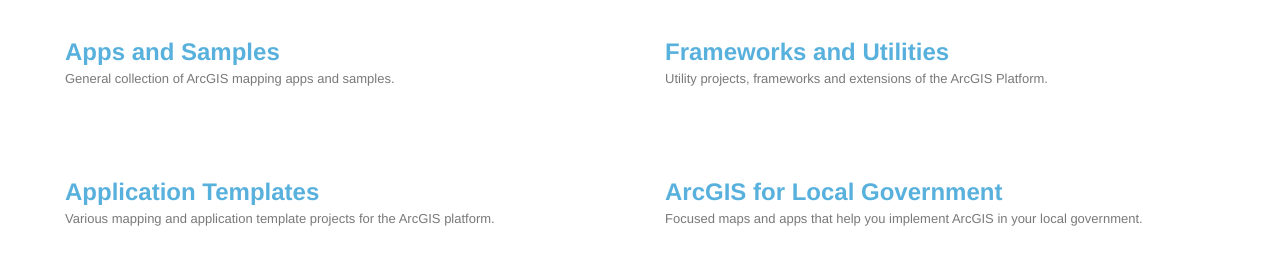
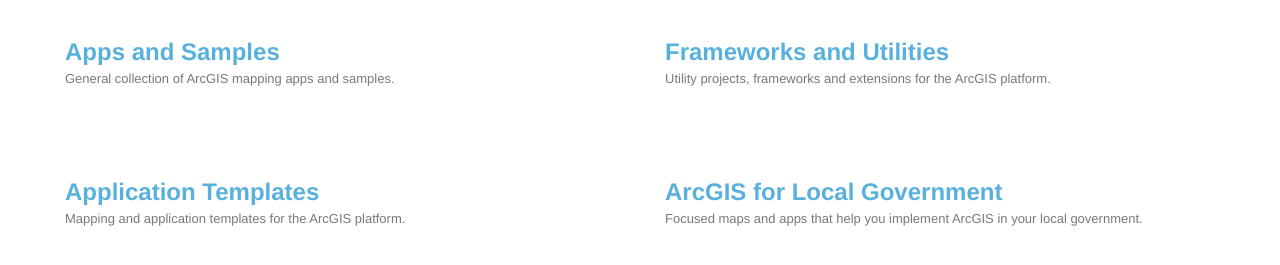
Before and after one commit to Esri/esri.github.io, a plain HTML site: page index.html in a window 1280 px wide. Shown: the part 355-620 px from the top of the page. Drawn offline with Linux system fonts and the light colour scheme; a script that the page names is missing.

Commit message:
Update index.html

```diff
--- a/index.html
+++ b/index.html
@@ -87,7 +87,7 @@
         <div class="span6 repo el">
           <div class="repo-inner">
             <a href="https://github.com/search?q=username%3Aesri+framework+OR+utility"><h2>Frameworks and Utilities</h2></a>
-            <div>Utility projects, frameworks and extensions of the ArcGIS Platform.</div>
+            <div>Utility projects, frameworks and extensions for the ArcGIS platform.</div>
           </div>
         </div>
       </div>
@@ -95,7 +95,7 @@
         <div class="span6 repo el">
           <div class="repo-inner">
             <a href="https://github.com/search?q=username%3Aesr+template"><h2>Application Templates</h2></a>
-            <div>Various mapping and application template projects for the ArcGIS platform.</div>
+            <div>Mapping and application templates for the ArcGIS platform.</div>
           </div>
         </div>
         <div class="span6 repo el">
```
